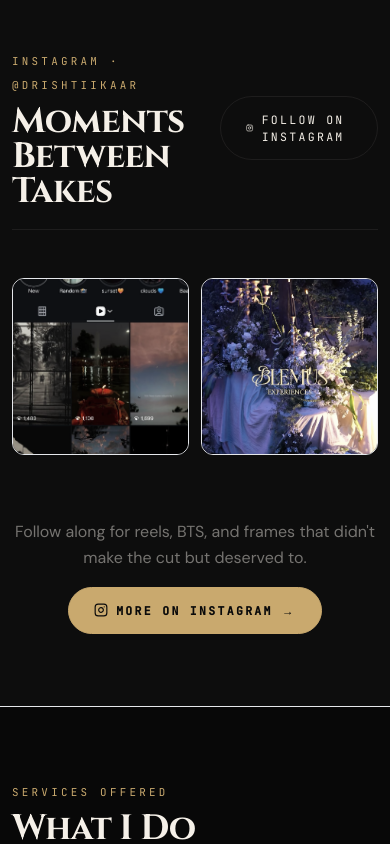
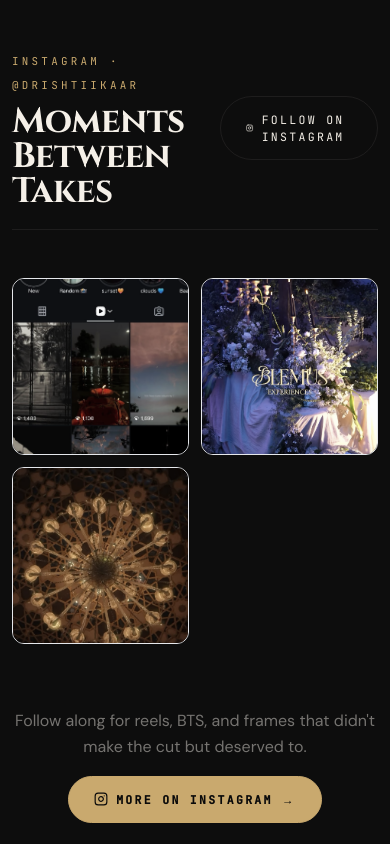
Before and after one commit to tanmayyjais/aryan-portfolio, a Next.js app: page / in a window 390 px wide. Shown: the part 7370-8214 px from the top of the page. Built offline with nearby package versions, Linux system fonts and the light colour scheme.

Commit message:
fix: add third reel to instagram section, center landscape images vertically in mobile gallery carousel

```diff
--- a/app/globals.css
+++ b/app/globals.css
@@ -247,6 +247,7 @@ body.hide-cursor #cursor-dot {
 @media (max-width: 639px) {
   .masonry {
     display: flex;
+    align-items: center;
     overflow-x: auto;
     scroll-snap-type: x mandatory;
     gap: 1rem;
--- a/components/instagram-section.tsx
+++ b/components/instagram-section.tsx
@@ -10,6 +10,7 @@ import { Reveal } from "@/components/reveal";
 const INSTAGRAM_POSTS = [
   { href: "https://www.instagram.com/drishtiikaar/", src: "/media/gallery-final/img_11.jpeg", label: "@drishtiikaar Profile", views: "Profile" },
   { href: "https://www.instagram.com/reel/Ddl80CdRmAo/?stkn=MW1mOWlua2NuN2lvMA==", src: "/media/reels/reel-2.png", label: "Composition Study", views: "Reel" },
+  { href: "https://www.instagram.com/reel/Dd4CE9ARTBf/?stkn=ZnZvZnhpdDhnd3Zo", src: "/media/reels/reel-3.png", label: "Chandelier Shot", views: "Reel" },
 ];
 
 export function InstagramSection() {
@@ -35,7 +36,7 @@ export function InstagramSection() {
 
         {/* Visual Frames Grid (using our local thumbnails as preview cards) */}
         <Reveal>
-          <div className="grid grid-cols-2 sm:grid-cols-2 max-w-2xl mx-auto gap-3 sm:gap-4">
+          <div className="grid grid-cols-2 sm:grid-cols-3 gap-3 sm:gap-4">
             {INSTAGRAM_POSTS.map((post, i) => (
               <motion.a
                 key={i}
```
Also changed, not shown: public/media/reels/reel-3.png (added).
